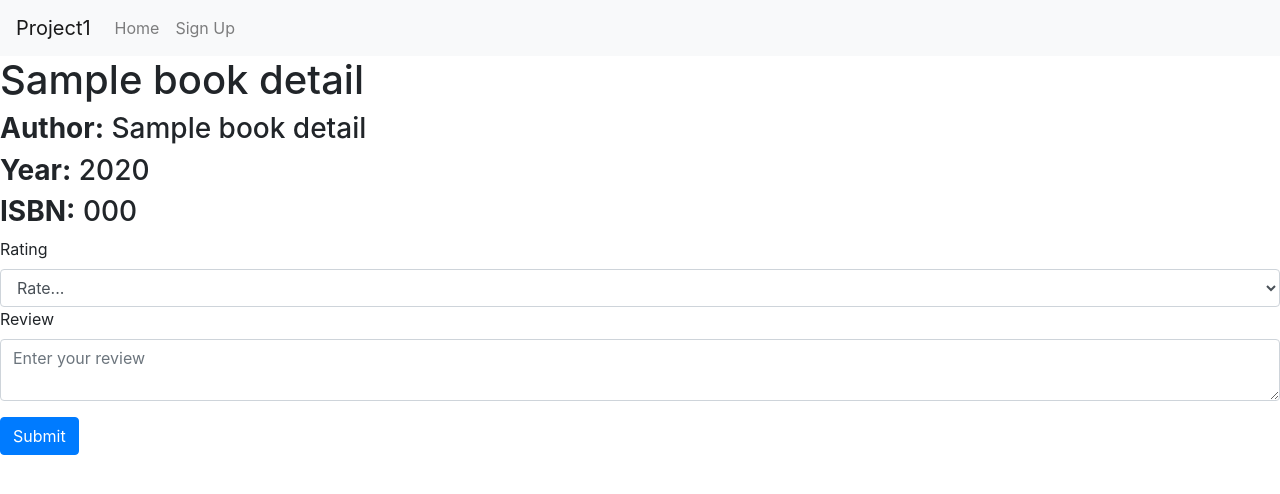
After one commit to danialgagne/project1, a Flask app: template templates/book.html in a window 1280 px wide. The commit adds this page. Shown: the top 494 px of the page. Run offline with Flask 2, Linux system fonts and the light colour scheme; the template is opened without the code that fills it: most values are stand-ins (such as "Sample title", 1, 10 or a date in 2020); some libraries are stand-ins or nearby versions.

Commit message:
refactor session to use id rather than username, and start the form on /book page

```diff
--- a/application.py
+++ b/application.py
@@ -26,8 +26,9 @@ db = scoped_session(sessionmaker(bind=engine))
 
 @app.route("/")
 def index():
-    if 'username' in session:
+    if 'id' in session:
         search_term = request.args.get('search-input')
+        print(session['id'])
 
         if search_term is None:
             results = []
@@ -69,7 +70,7 @@ def login():
                             AND password = :password""",
                             {"username": username, "password": password})
         if user.rowcount == 1:
-            session['username'] = username
+            session['id'] = user.first().id
             flash('signed in successfully')
             return redirect(url_for('index'))
         else:
@@ -80,5 +81,31 @@ def login():
 
 @app.route("/logout")
 def logout():
-    session.pop('username', None)
+    session.pop('id', None)
     return redirect(url_for('login'))
+
+@app.route("/book/<isbn>", methods=["GET", "POST"])
+def book(isbn):
+    book_details = db.execute(
+        """
+        SELECT
+            books.id AS book_id,
+            books.author_id AS author_id,
+            books.isbn AS isbn,
+            books.title AS title,
+            books.year AS year,
+            authors.name AS name
+        FROM books
+        JOIN authors
+        ON authors.id = books.author_id
+        WHERE isbn = :isbn
+        """,
+        {"isbn": isbn}
+    ).first()
+
+    if request.method == "POST":
+        rating = request.form.get('rating-select')
+        review = request.form.get('review-text')
+
+
+    return render_template("book.html", book_details=book_details)
--- /dev/null
+++ b/templates/book.html
@@ -0,0 +1,27 @@
+{% extends "layout.html" %}
+
+{% block title%}{{ book_details.title }} - {% endblock %}
+
+{% block body %}
+    <h1>{{ book_details.title }}</h1>
+    <h3><b>Author:</b> {{ book_details.name }}</h3>
+    <h3><b>Year:</b> {{ book_details.year }}</h3>
+    <h3><b>ISBN:</b> {{ book_details.isbn }}</h3>
+
+    <form action="{{ url_for('book', isbn=book_details.isbn) }}" method="POST">
+        <div class="form-group">
+            <label for="rating-select">Rating</label>
+            <select class="form-control" id="rating-select" name="rating-select">
+                <option selected>Rate...</option>
+                <option>1</option>
+                <option>2</option>
+                <option>3</option>
+                <option>4</option>
+                <option>5</option>
+            </select>
+            <label for="review-input">Review</label>
+            <textarea class="form-control" name="review-text" id="review-text" placeholder="Enter your review"></textarea>
+        </div>
+        <button type="submit" class="btn btn-primary">Submit</button>
+    </form>
+{% endblock %}
--- a/templates/layout.html
+++ b/templates/layout.html
@@ -20,7 +20,7 @@
             }
         </style>
 
-        <title>My Website</title>
+        <title>{% block title %}{% endblock %}Book Reviews</title>
     </head>
     <body>
         <nav class="navbar navbar-expand-lg navbar-light bg-light">
@@ -28,7 +28,7 @@
             <div class="collapse navbar-collapse">
                 <div class="navbar-nav">
                     <a class="nav-item nav-link" href="{{ url_for('index') }}">Home</a>
-                    {% if 'username' in session %}
+                    {% if 'id' in session %}
                     <a class="nav-item nav-link" href="{{ url_for('logout') }}">Log Out</a>
                     {% else %}
                     <a class="nav-item nav-link" href="{{ url_for('sign_up') }}">Sign Up</a>
```
